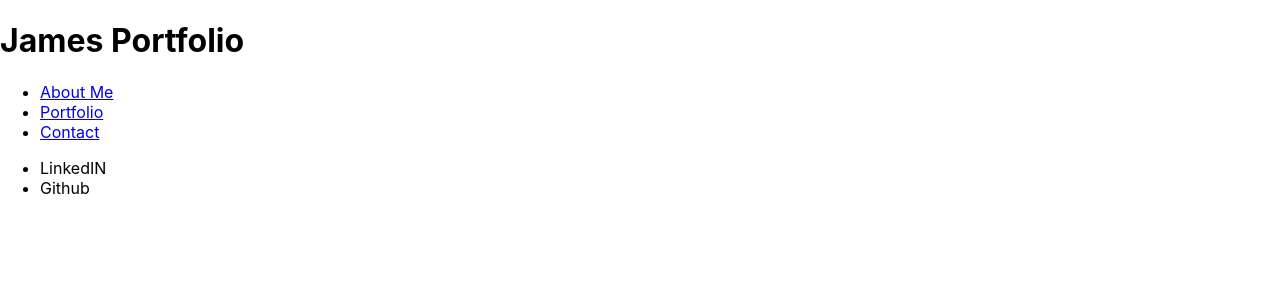
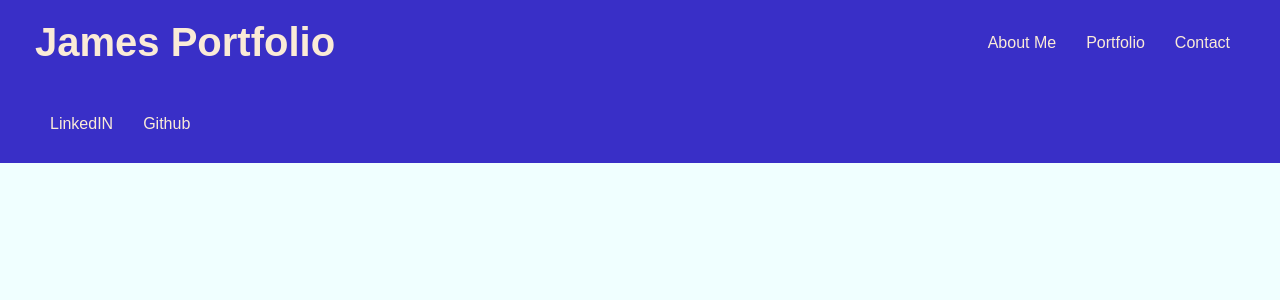
Before and after one commit to eucalyptus1/james-portfolio-2.0, a React (Create React App) app: page / in a window 1280 px wide. Shown: the top 300 px of the page. Built offline with nearby package versions, Linux system fonts and the light colour scheme.

Commit message:
finished styling for the most part

```diff
--- a/src/components/About.js
+++ b/src/components/About.js
@@ -1,15 +1,61 @@
-import avatar from '../assets/images/avatar2.png'
+import avatar from "../assets/images/avatar2.png";
+
+const styles = {
+  avatarStyles: {
+    display: "flex",
+    flexWrap: "wrap",
+    width: "185px",
+    height: "200px",
+    borderRadius: "10px",
+  },
+
+  aboutSection: {
+    color: "black",
+    display: "flex",
+    flexWrap: "wrap",
+    flexDirection: "row",
+    justifyContent: "space-around",
+    marginBottom: "100px",
+  },
+
+  aboutHeader: {
+    fontSize: "30px",
+    borderBottom: "2px solid  rgb(57, 47, 199)",
+    width: "fit-content",
+    margin: "50px 15px",
+  },
+
+  aboutParagraph: {
+    width: "400px",
+    textAlign: "center",
+    margin: "50px 50px",
+  },
+};
 
 function About() {
-    return (
-        <section>
-            <h2>About Me</h2>
-            <img src={avatar} alt='stuff'/>
-            <div>
-            <p>Lorem ipsum dolor sit amet, consectetur adipiscing elit. Fusce fermentum mi nec augue eleifend posuere. Fusce vitae pulvinar lectus, a laoreet purus. Nullam eleifend metus ac diam pretium varius. Phasellus luctus nunc non fermentum consequat. Etiam facilisis nunc in mi tincidunt mattis. Pellentesque nec lacinia ex. Nullam et ex egestas, porttitor massa eu, cursus erat. Integer sodales, erat at tempus lobortis, tellus mauris pretium neque, sit amet convallis nisl nulla a nibh. Suspendisse vulputate, mi sagittis varius finibus, erat lorem efficitur lorem, et condimentum diam lectus at metus. Donec ac sagittis turpis. Curabitur eu turpis sed justo hendrerit ullamcorper. Suspendisse eu magna sit amet ligula consectetur gravida nec nec enim. Nullam euismod fermentum metus elementum placerat. Mauris elementum convallis gravida.</p>
-            </div>
-        </section>
-    );
+  return (
+    <section style={styles.aboutSection}>
+      <h2 style={styles.aboutHeader}>About Me</h2>
+      <img src={avatar} style={styles.avatarStyles} alt="stuff" />
+      <div>
+        <p style={styles.aboutParagraph}>
+          Lorem ipsum dolor sit amet, consectetur adipiscing elit. Fusce
+          fermentum mi nec augue eleifend posuere. Fusce vitae pulvinar lectus,
+          a laoreet purus. Nullam eleifend metus ac diam pretium varius.
+          Phasellus luctus nunc non fermentum consequat. Etiam facilisis nunc in
+          mi tincidunt mattis. Pellentesque nec lacinia ex. Nullam et ex
+          egestas, porttitor massa eu, cursus erat. Integer sodales, erat at
+          tempus lobortis, tellus mauris pretium neque, sit amet convallis nisl
+          nulla a nibh. Suspendisse vulputate, mi sagittis varius finibus, erat
+          lorem efficitur lorem, et condimentum diam lectus at metus. Donec ac
+          sagittis turpis. Curabitur eu turpis sed justo hendrerit ullamcorper.
+          Suspendisse eu magna sit amet ligula consectetur gravida nec nec enim.
+          Nullam euismod fermentum metus elementum placerat. Mauris elementum
+          convallis gravida.
+        </p>
+      </div>
+    </section>
+  );
 }
 
 export default About;
--- a/src/components/Footer/Links.js
+++ b/src/components/Footer/Links.js
@@ -1,10 +1,26 @@
+const styles = {
+  footerList: {
+    display: "flex",
+    flexWrap: "wrap",
+    justifyContent: "space-between",
+    alignItems: "center",
+    listStyle: "none",
+  },
+
+  footerLinks: {
+    padding: "10px 15px",
+    color: "antiquewhite",
+    textDecoration: "none",
+  },
+};
+
 function Links() {
-    return (
-            <ul>
-                <li>LinkedIN</li>
-                <li>Github</li>
-            </ul>
-    );
+  return (
+    <ul style={styles.footerList}>
+      <li style={styles.footerLinks}>LinkedIN</li>
+      <li style={styles.footerLinks}>Github</li>
+    </ul>
+  );
 }
 
 export default Links;
--- a/src/components/Footer/index.js
+++ b/src/components/Footer/index.js
@@ -1,11 +1,22 @@
-import Links from './Links.js';
+import Links from "./Links.js";
+
+const styles = {
+  footerStyles: {
+    backgroundcolor: " rgb(57, 47, 199)",
+    color: "antiquewhite",
+    display: "flex",
+    flexWrap: "wrap",
+    justifyContent: "space-between",
+    padding: "20px 35px",
+  },
+};
 
 function Footer() {
-    return (
-        <footer>
-        <Links />
-        </footer>
-    );
+  return (
+    <footer style={styles.footerStyles}>
+      <Links />
+    </footer>
+  );
 }
 
 export default Footer;
--- a/src/components/Header/Nav.js
+++ b/src/components/Header/Nav.js
@@ -1,28 +1,54 @@
-
+import "../../index.css";
 
 function Nav({ currentPage, handlePageChange }) {
-
-
-
-
+  const styles = {
+    navList: {
+      display: "flex",
+      flexWrap: "wrap",
+      justifyContent: "space-between",
+      alignItems: "center",
+      listStyle: "none",
+    },
+    navLink: {
+      color: "antiquewhite",
+      padding: "10px 15px",
+      textDecoration: "none",
+    },
+  };
 
   return (
-
-            <ul>
+    <ul style={styles.navList}>
       <li>
-                <a href="#about" onClick={() => handlePageChange('About')}>About Me</a>
+        <a
+          href="#about"
+          style={styles.navLink}
+          onClick={() => handlePageChange("About")}
+        >
+          About Me
+        </a>
       </li>
       <li>
-                <a href="#portfolio" onClick={() => handlePageChange('Portfolio')}>Portfolio</a>
+        <a
+          href="#portfolio"
+          style={styles.navLink}
+          onClick={() => handlePageChange("Portfolio")}
+        >
+          Portfolio
+        </a>
       </li>
       <li>
-                <a href="#contact" onClick={() => handlePageChange('Contact')}>Contact</a>
+        <a
+          href="#contact"
+          style={styles.navLink}
+          onClick={() => handlePageChange("Contact")}
+        >
+          Contact
+        </a>
       </li>
       {/* <li>
                 <a href="#resume" onClick={() => handlePageChange('Resume')}>Resume</a>
             </li> */}
     </ul>
-
   );
 }
 
--- a/src/components/Header/index.js
+++ b/src/components/Header/index.js
@@ -1,12 +1,28 @@
-import Nav from './Nav.js';
+import Nav from "./Nav.js";
+
+const styles = {
+  headerHeader: {
+    margin: "0",
+    fontSize: "40px",
+  },
+
+  headerStyles: {
+    backgroundColor: "rgb(57, 47, 199)",
+    color: "antiquewhite",
+    display: "flex",
+    flexWrap: "wrap",
+    justifyContent: "space-between",
+    padding: "20px 35px",
+  },
+};
 
 function Header({ currentPage, handlePageChange }) {
-    return (
-        <header>
-        <h1>James Portfolio</h1>
-        <Nav currentPage={currentPage} handlePageChange={handlePageChange}/>
-        </header>
-    );
+  return (
+    <header style={styles.headerStyles}>
+      <h1 style={styles.headerHeader}>James Portfolio</h1>
+      <Nav currentPage={currentPage} handlePageChange={handlePageChange} />
+    </header>
+  );
 }
 
 export default Header;
--- a/src/components/Portfolio/Project.js
+++ b/src/components/Portfolio/Project.js
@@ -5,6 +5,38 @@ import frog from "../../assets/images/frog.jpg";
 import plant from "../../assets/images/plant.jpg";
 import trust from "../../assets/images/trust.jpg";
 import thing from "../../assets/images/untitled.png";
+
+const styles = {
+  projectContainer: {
+    display: "flex",
+    flexWrap: "wrap",
+    margin: "50px",
+    justifyContent: "space-between",
+    alignItems: "center",
+  },
+
+  projectStyles: {
+    height: "190px",
+    width: "185px",
+    margin: "10px 20px",
+    borderStyle: "solid",
+    borderWidth: "4px",
+    borderRadius: "10px",
+    overflow: "hidden",
+  },
+
+  projectTitle: {
+    color: "antiquewhite",
+    backgroundColor: "rgb(57, 47, 199)",
+    position: "absolute",
+    borderRadius: "4px",
+  },
+
+  projectImage: {
+    width: "100%",
+    height: "100%",
+  },
+};
 
 function Project() {
   const projects = [
@@ -73,12 +105,12 @@ function Project() {
   // const handleProject = (project) => setCurrentProject(project);
 
   return (
-    <div>
+    <div style={styles.projectContainer}>
       {projects.map((project) => (
-        <div key={project.id}>
-          <h3>{project.name}</h3>
+        <div style={styles.projectStyles} key={project.id}>
+          <h3 style={styles.projectTitle}>{project.name}</h3>
           <a href={project.link}>
-            <img src={project.image} alt="things" />
+            <img src={project.image} style={styles.projectImage} alt="things" />
           </a>
         </div>
       ))}
--- a/src/components/Portfolio/index.js
+++ b/src/components/Portfolio/index.js
@@ -1,10 +1,22 @@
-import Project from './Project.js';
+import Project from "./Project.js";
+
+const styles = {
+  projectContainer: {
+    display: "flex",
+    flexWrap: "wrap",
+    flexDirection: "row",
+    justifyContent: "space-between",
+    alignItems: "center",
+  },
+};
 
 function Portfolio() {
   return (
     <div>
       <h2>My Work</h2>
+      <section style={styles.projectContainer}>
         <Project />
+      </section>
     </div>
   );
 }
--- a/src/index.css
+++ b/src/index.css
@@ -1,13 +1,224 @@
-body {
+* {
   margin: 0;
-  font-family: -apple-system, BlinkMacSystemFont, 'Segoe UI', 'Roboto', 'Oxygen',
-    'Ubuntu', 'Cantarell', 'Fira Sans', 'Droid Sans', 'Helvetica Neue',
-    sans-serif;
-  -webkit-font-smoothing: antialiased;
-  -moz-osx-font-smoothing: grayscale;
+  padding: 0;
+  box-sizing: border-box;
 }
 
-code {
-  font-family: source-code-pro, Menlo, Monaco, Consolas, 'Courier New',
-    monospace;
+body {
+  font-family: Arial, Helvetica, sans-serif;
+  color: rgb(57, 47, 199);
+  background-color: azure;
 }
+
+h2 {
+  width: 100%;
+  color: black;
+}
+
+/*Header/Nav styling*/
+
+header {
+  background-color: rgb(57, 47, 199);
+  color: antiquewhite;
+  display: flex;
+  flex-wrap: wrap;
+  justify-content: space-between;
+  padding: 20px 35px;
+}
+
+header h1 {
+  margin: 0;
+  font-size: 40px;
+}
+
+
+header nav ul {
+  display: flex;
+  flex-wrap: wrap;
+  justify-content: space-between;
+  align-items: center;
+  list-style: none;
+}
+
+header nav ul li a {
+  color: antiquewhite;
+  padding: 10px 15px;
+  text-decoration: none;
+}
+
+/*End header styling*/
+
+
+/*About section styling*/
+
+.about-section {
+  color: black;
+  display: flex;
+  flex-wrap: wrap;
+  flex-direction: row;
+  justify-content: space-around;
+  margin-bottom: 100px;
+
+}
+
+.about-section h2 {
+  font-size: 30px;
+  border-bottom: 2px solid  rgb(57, 47, 199);
+  width: fit-content;
+  margin: 50px 15px;
+}
+
+.avatar img{
+  display: flex;
+  flex-wrap: wrap;
+  width: 185px;
+  height: 200px;
+  border-radius: 10px;
+}
+
+.about-section p {
+  width: 400px;
+  text-align: center;
+  margin: 50px 50px;
+}
+
+/*End about section styling*/
+
+
+/*Project section styling*/
+
+.project-section {
+  display: flex;
+  flex-wrap: wrap;
+  flex-direction: row;
+  justify-content: space-between;
+  align-items: center;
+}
+
+.project-section h2 {
+  font-size: 30px;
+  border-bottom: 2px solid  rgb(57, 47, 199);
+  width: fit-content;
+  margin: 25px 15px;
+}
+
+/*Featured project styling*/
+
+.featured-project {
+  width: 450px;
+  height: 295px;
+  margin: 15px 290px;
+  border-style: solid;
+  border-width: 4px;
+  border-radius: 10px;
+  overflow: hidden;
+}
+
+.featured-project h3 {
+  color:antiquewhite;
+  background-color: rgb(57, 47, 199);
+  position: absolute;
+  border-radius: 4px;
+}
+
+.featured-project img {
+  width: 100%;
+  height: 100%;
+}
+
+/*End featured project styling*/
+
+
+/*small project styling*/
+
+.small-projects {
+  display: flex;
+  flex-wrap: wrap;
+  margin: 50px;
+  justify-content: space-between;
+  align-items: center;
+}
+
+.project {
+  height: 190px;
+  width: 185px;
+  margin: 10px 20px;
+  border-style: solid;
+  border-width: 4px;
+  border-radius: 10px;
+  overflow: hidden;
+}
+
+.project h3 {
+  color:antiquewhite;
+  background-color: rgb(57, 47, 199);
+  position: absolute;
+  border-radius: 4px;
+}
+
+.project img {
+  width: 100%;
+  height: 100%;
+}
+
+/*End small project styling and entire project section*/
+
+
+/*footer styling*/
+
+footer {
+  background-color: rgb(57, 47, 199);
+  color: antiquewhite;
+  display: flex;
+  flex-wrap: wrap;
+  justify-content: space-between;
+  padding: 20px 35px;
+}
+
+footer h2 {
+  margin: 0;
+  font-size: 30px;
+}
+
+footer ul {
+  display: flex;
+  flex-wrap: wrap;
+  justify-content: space-between;
+  align-items: center;
+  list-style: none;
+}
+
+footer ul li a {
+  padding: 10px 15px;
+  color: antiquewhite;
+  text-decoration: none;
+}
+
+/*end footer styling*/
+
+
+/*Media Queries*/
+
+@media screen and (max-width: 390px) {
+  .featured-project {
+      margin: 15px 30px;
+  }
+}
+
+@media screen and (max-width: 768px) {
+  .featured-project {
+      margin: 15px 160px;
+  }
+}
+
+@media screen and (max-width: 768px) {
+  .small-projects {
+      display: flex;
+      flex-wrap: wrap;
+      margin: 40px;
+      justify-content: space-evenly;
+      align-items: center;
+  }
+}
+
+/*end media queries*/
```
Lines whose indentation alone changed are shown as unchanged.
